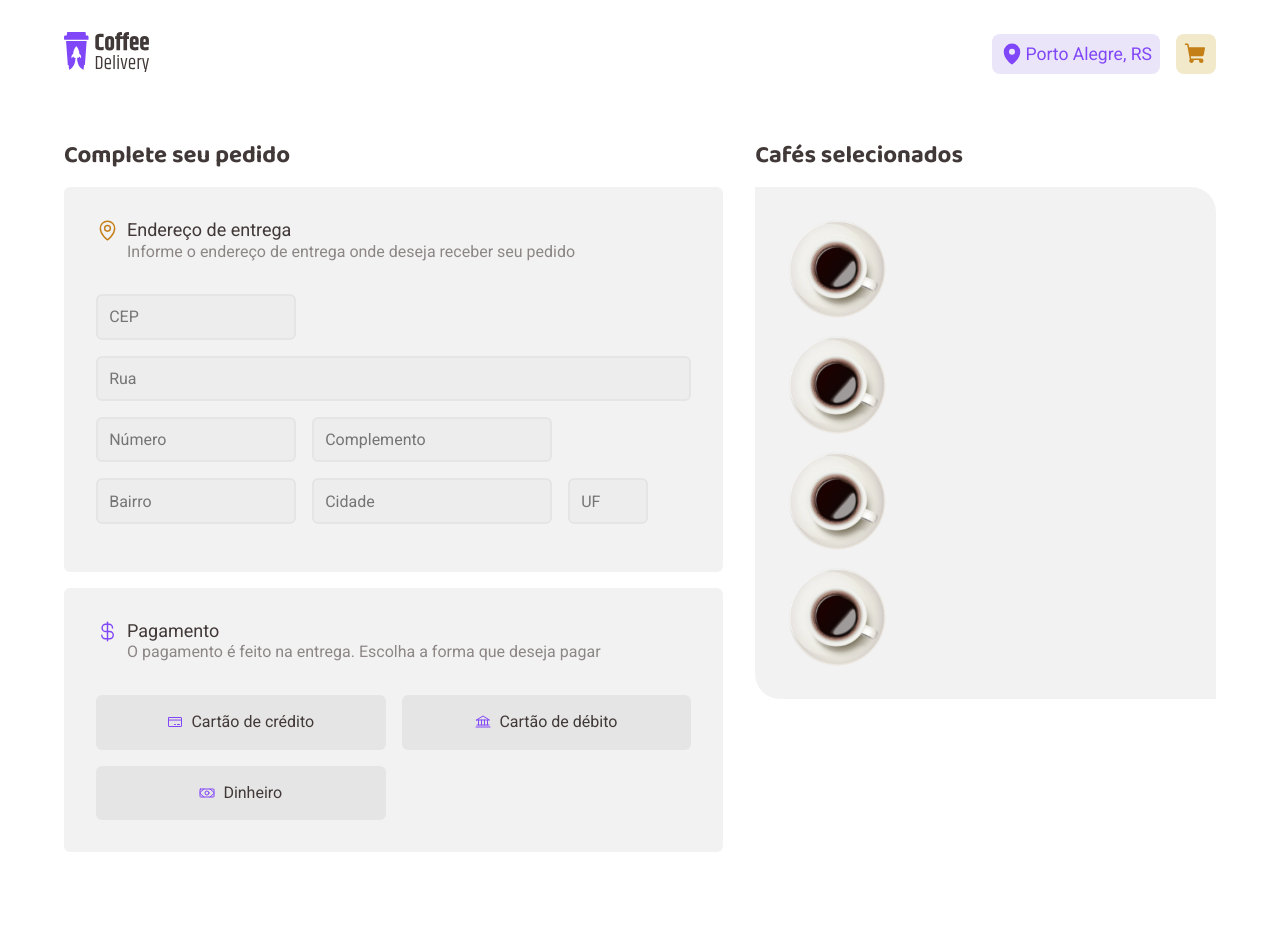
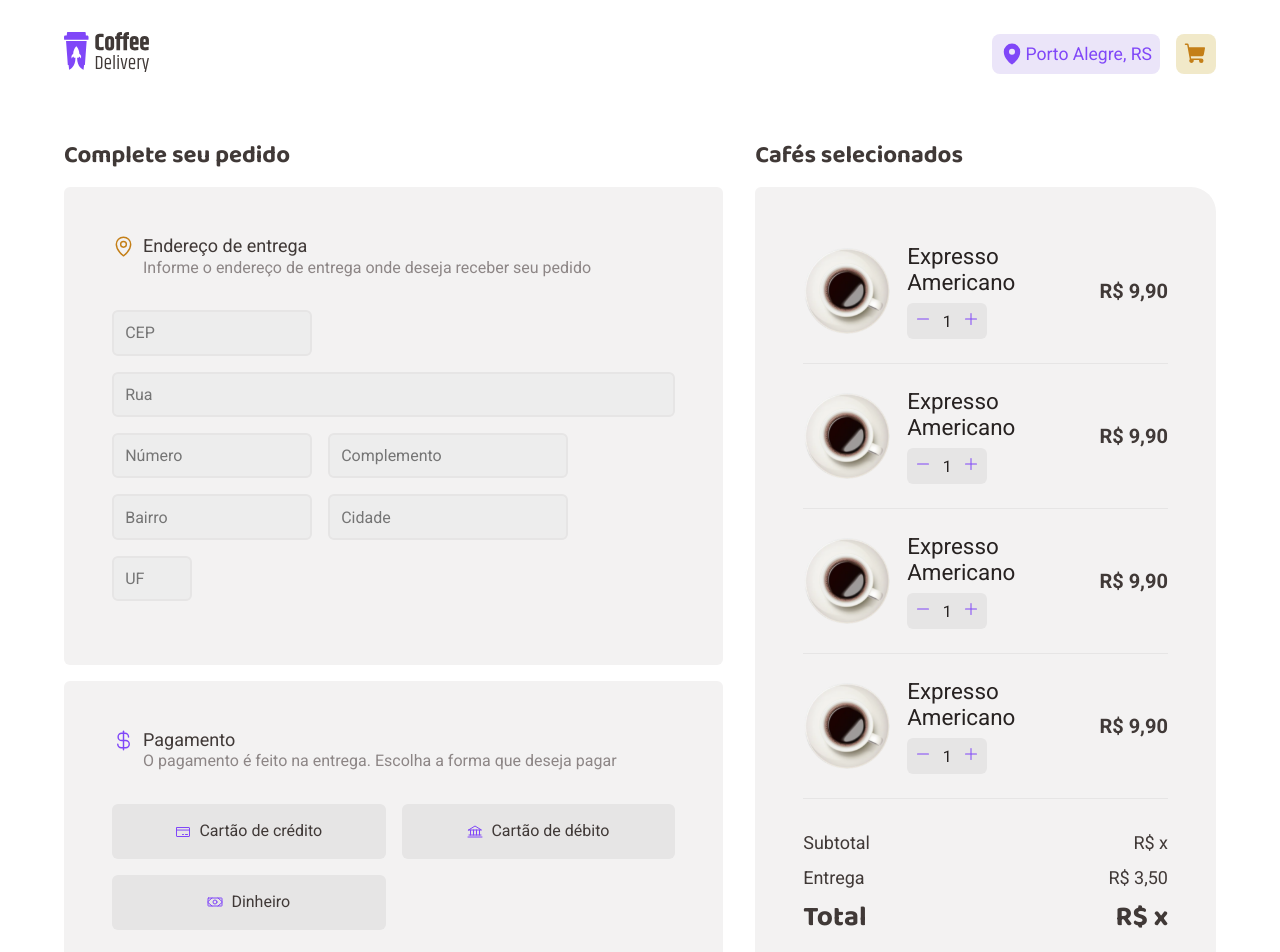
Before and after one commit to gabscrobson/coffee-delivery, a React (Vite) app: page /cart in a window 1280 px wide. Shown: the top 952 px of the page. Before the commit the page ends 884 px from the top, so only its background shows below. Built offline with nearby package versions, Linux system fonts and the light colour scheme.

Commit message:
finished cart style

```diff
--- a/src/pages/Cart/CartCoffeeCard/index.tsx
+++ b/src/pages/Cart/CartCoffeeCard/index.tsx
@@ -1,14 +1,38 @@
-import { CartCoffeeCardContainer } from './styles'
+import { QuantityInput } from '../../../components/QuantityInput'
+import {
+  ButtonsContainer,
+  CartCoffeeCardContainer,
+  LeftContainer,
+  RightContainer,
+} from './styles'
 
 interface CartCoffeeCardProps {
   name: string
   img: string
+  price: number
 }
 
-export function CartCoffeeCard({ name, img }: CartCoffeeCardProps) {
+export function CartCoffeeCard({ name, img, price }: CartCoffeeCardProps) {
   return (
     <CartCoffeeCardContainer>
-      <img src={img} alt={name} />
+      <LeftContainer>
+        <img src={img} alt={name} />
+        <div>
+          <p>{name}</p>
+          <ButtonsContainer>
+            <QuantityInput />
+          </ButtonsContainer>
+        </div>
+      </LeftContainer>
+      <RightContainer>
+        <p>R$</p>
+        <p>
+          {price.toLocaleString('pt-BR', {
+            minimumFractionDigits: 2,
+            maximumFractionDigits: 2,
+          })}
+        </p>
+      </RightContainer>
     </CartCoffeeCardContainer>
   )
 }
--- a/src/pages/Cart/CartCoffeeCard/styles.ts
+++ b/src/pages/Cart/CartCoffeeCard/styles.ts
@@ -4,4 +4,41 @@ export const CartCoffeeCardContainer = styled.div`
   display: flex;
   align-items: center;
   justify-content: space-between;
+  padding: 0.5rem 0 1.5rem 0;
+  border-bottom: 1px solid ${(props) => props.theme.baseButton};
 `
+
+export const LeftContainer = styled.div`
+  display: flex;
+  align-items: center;
+
+  > img {
+    width: 5.5rem;
+  }
+
+  > div {
+    margin-left: 1rem;
+    display: flex;
+    flex-direction: column;
+    gap: 0.5rem;
+
+    > p {
+      font-size: 1.4rem;
+      color: ${(props) => props.theme.baseTitle};
+    }
+  }
+`
+
+export const ButtonsContainer = styled.div`
+  display: flex;
+  align-items: center;
+  justify-content: space-between;
+`
+
+export const RightContainer = styled.div`
+  font-size: 1.25rem;
+  color: ${(props) => props.theme.baseSubtitle};
+  font-weight: 600;
+  display: flex;
+  gap: 0.3rem;
+`
--- a/src/pages/Cart/index.tsx
+++ b/src/pages/Cart/index.tsx
@@ -1,8 +1,9 @@
 import { Bank, CreditCard, CurrencyDollar, MapPin, Money } from 'phosphor-react'
-import { TextM, TextM2, TitleM } from '../../styles/typography'
+import { TextM, TextM2, TitleL, TitleM, TitleM2 } from '../../styles/typography'
 import {
   CartCoffeeListContainer,
-  CartContainer,
+  CartForm,
+  ConfirmationContainer,
   FormHeader,
   LeftCartContainer,
   PaymentOptionsContainer,
@@ -30,7 +31,7 @@ export const paymentMethods = {
 
 export function Cart() {
   return (
-    <CartContainer>
+    <CartForm>
       <LeftCartContainer>
         <TitleM>Complete seu pedido</TitleM>
         <div>
@@ -87,24 +88,43 @@ export function Cart() {
         <div>
           <CartCoffeeListContainer>
             <CartCoffeeCard
-              name="americano"
+              name="Expresso Americano"
               img={'/coffees/' + 'americano.svg'}
+              price={9.9}
             />
             <CartCoffeeCard
-              name="americano"
+              name="Expresso Americano"
               img={'/coffees/' + 'americano.svg'}
+              price={9.9}
             />
             <CartCoffeeCard
-              name="americano"
+              name="Expresso Americano"
               img={'/coffees/' + 'americano.svg'}
+              price={9.9}
             />
             <CartCoffeeCard
-              name="americano"
+              name="Expresso Americano"
               img={'/coffees/' + 'americano.svg'}
+              price={9.9}
             />
           </CartCoffeeListContainer>
+          <ConfirmationContainer>
+            <div>
+              <TextM2>Subtotal</TextM2>
+              <TextM2>R$ x</TextM2>
+            </div>
+            <div>
+              <TextM2>Entrega</TextM2>
+              <TextM2>R$ 3,50</TextM2>
+            </div>
+            <div>
+              <TitleM2>Total</TitleM2>
+              <TitleM2>R$ x</TitleM2>
+            </div>
+            <button type="submit">CONFIRMAR PEDIDO</button>
+          </ConfirmationContainer>
         </div>
       </RightCartContainer>
-    </CartContainer>
+    </CartForm>
   )
 }
--- a/src/pages/Cart/styles.ts
+++ b/src/pages/Cart/styles.ts
@@ -1,6 +1,6 @@
 import { styled } from 'styled-components'
 
-export const CartContainer = styled.div`
+export const CartForm = styled.form`
   display: flex;
   justify-content: space-between;
   align-items: top;
@@ -28,9 +28,9 @@ export const RightCartContainer = styled.div`
 
   > div {
     background: ${(props) => props.theme.baseCard};
-    border-radius: 0 25px;
+    border-radius: 6px 25px;
     width: 100%;
-    padding: 2rem;
+    padding: 3rem;
   }
 `
 
@@ -79,3 +79,36 @@ export const PaymentOptionsContainer = styled.div`
   grid-template-columns: repeat(auto-fill, minmax(16rem, 1fr));
   justify-content: center;
 `
+
+export const ConfirmationContainer = styled.div`
+  display: flex;
+  flex-direction: column;
+  gap: 0.7rem;
+  align-items: center;
+  margin-top: 2rem;
+
+  > div {
+    display: flex;
+    align-items: center;
+    justify-content: space-between;
+    width: 100%;
+  }
+
+  > button {
+    width: 100%;
+    border-radius: 6px;
+    padding: 1.3rem 1rem;
+    background: ${(props) => props.theme.yellow};
+    color: ${(props) => props.theme.white};
+    font-weight: bold;
+    border: none;
+    cursor: pointer;
+    transition: 0.2s;
+    margin-top: 1rem;
+    font-size: 1.25rem;
+
+    &:hover {
+      background: ${(props) => props.theme.yellowDark};
+    }
+  }
+`
--- a/src/styles/typography.ts
+++ b/src/styles/typography.ts
@@ -15,6 +15,10 @@ export const TitleL = styled(TitleXL)`
 
 export const TitleM = styled(TitleL)`
   font-size: 1.5rem;
+`
+
+export const TitleM2 = styled(TitleM)`
+  font-size: 1.75rem;
 `
 
 export const TitleS = styled(TitleXL)`
```
